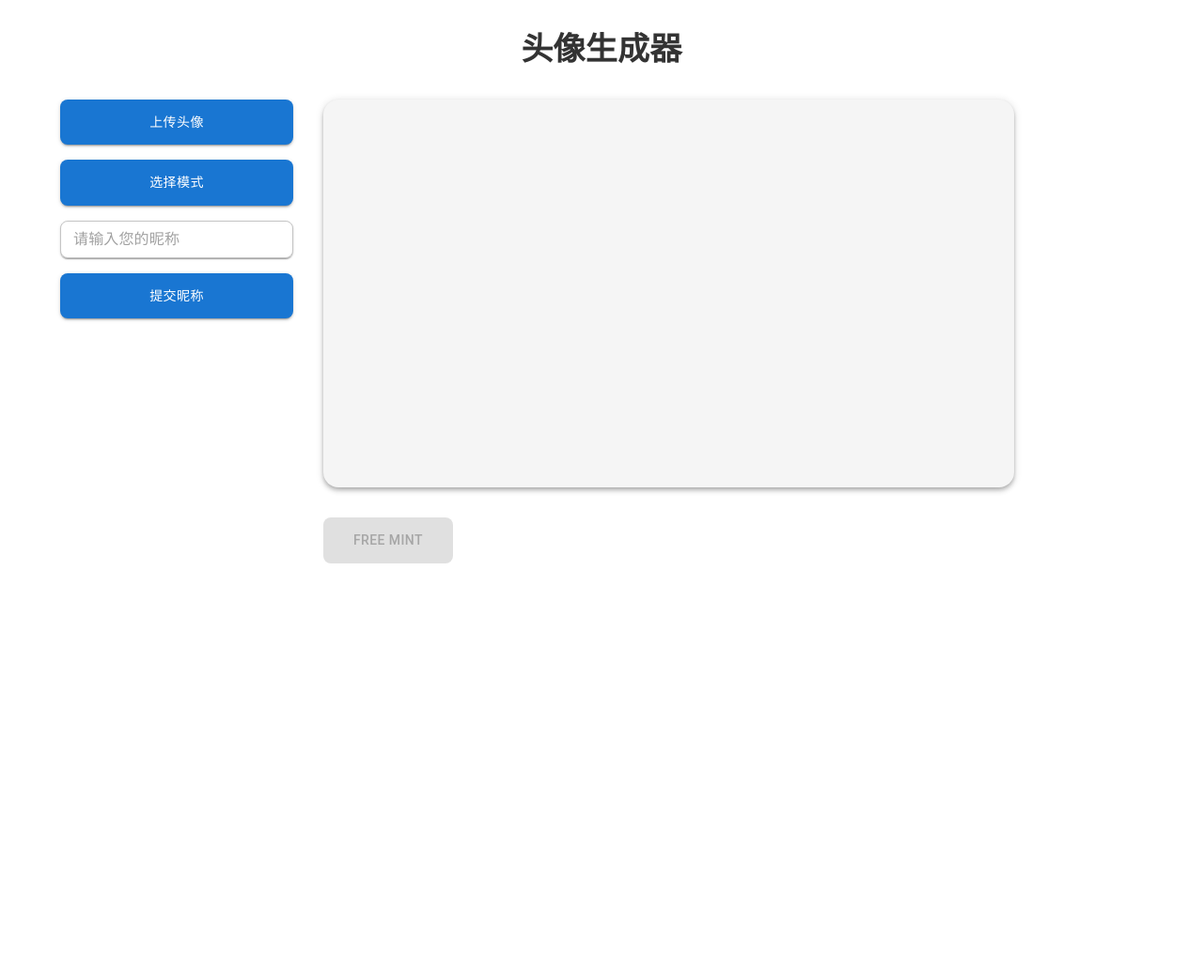
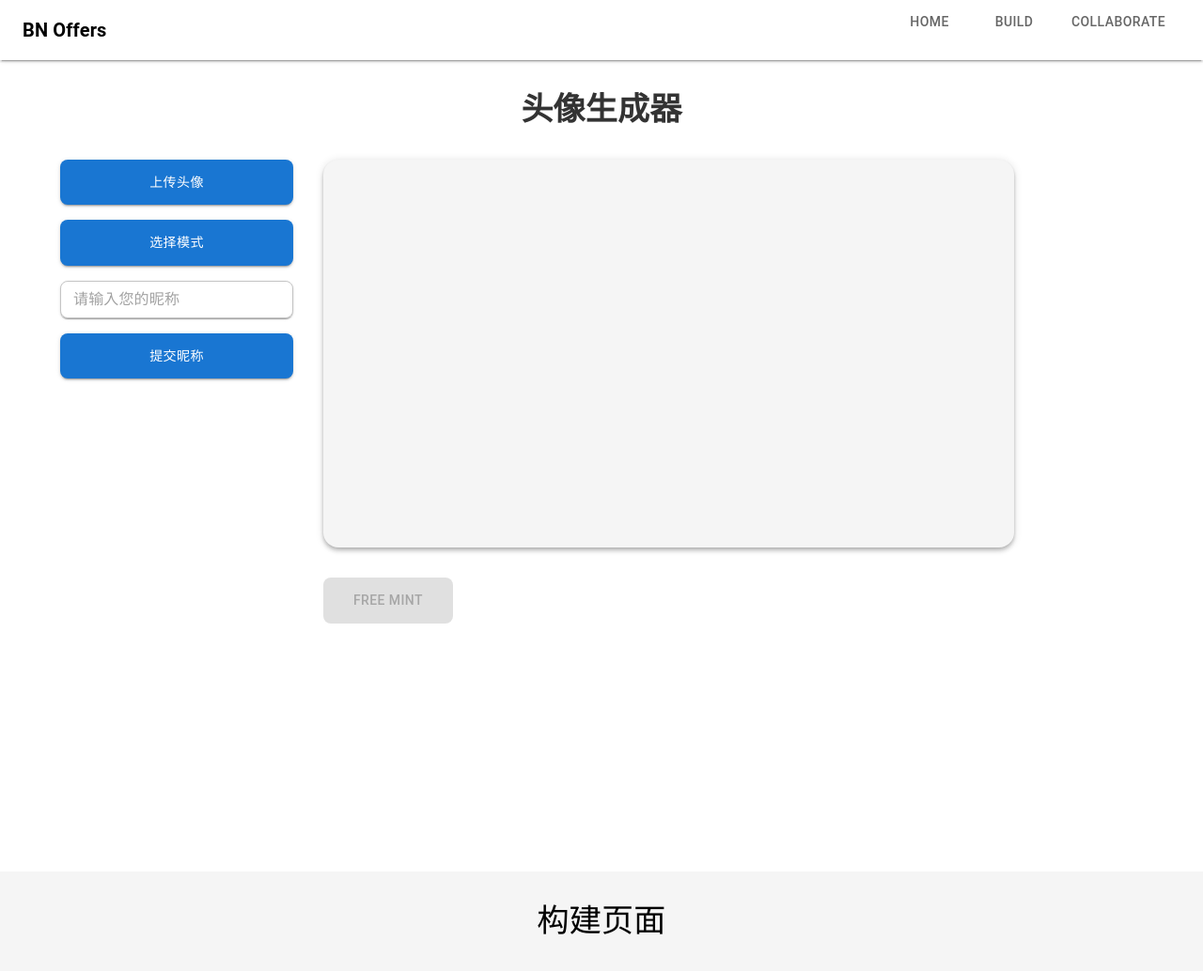
Before and after one commit to Lucas4MouthGauard/hotmapfun, a React (Create React App) app in the folder bnoffers/meme-generator/: page / in a window 1280 px wide. Shown: the top 1034 px of the page at 94% size. Before the commit the page ends 800 px from the top, so only its background shows below. Built offline with nearby package versions, Linux system fonts and the light colour scheme.

Commit message:
更新：添加感谢提示框和推特关注功能，优化UI交互

```diff
--- a/bnoffers/meme-generator/package.json
+++ b/bnoffers/meme-generator/package.json
@@ -5,6 +5,7 @@
   "dependencies": {
     "@emotion/react": "^11.14.0",
     "@emotion/styled": "^11.14.0",
+    "@mui/icons-material": "^7.1.1",
     "@mui/material": "^7.1.1",
     "@testing-library/dom": "^10.4.0",
     "@testing-library/jest-dom": "^6.6.3",
--- a/bnoffers/meme-generator/src/App.js
+++ b/bnoffers/meme-generator/src/App.js
@@ -1,14 +1,39 @@
 import React, { useState, useRef } from 'react';
-import { Box, Button, Paper, Dialog, DialogTitle, DialogContent, List, ListItem, ListItemButton, ListItemText, TextField, Container, Typography, Grid } from '@mui/material';
+import {
+  Box,
+  Button,
+  Paper,
+  Dialog,
+  DialogTitle,
+  DialogContent,
+  List,
+  ListItem,
+  ListItemButton,
+  ListItemText,
+  TextField,
+  Container,
+  Typography,
+  Grid,
+  AppBar,
+  Toolbar,
+  Tab,
+  Tabs,
+  DialogActions,
+  IconButton
+} from '@mui/material';
+import CloseIcon from '@mui/icons-material/Close';
 import html2canvas from 'html2canvas';
 
 function App() {
   const [avatar, setAvatar] = useState(null);
   const [background, setBackground] = useState(null);
   const [openDialog, setOpenDialog] = useState(false);
+  const [openThankDialog, setOpenThankDialog] = useState(false);
   const [nickname, setNickname] = useState('');
   const [displayNickname, setDisplayNickname] = useState('');
   const memeRef = useRef(null);
+  const buildRef = useRef(null);
+  const collaborateRef = useRef(null);
 
   const modeBackgrounds = {
     '模式1-入职': '/images/onboarding.png',
@@ -39,6 +64,7 @@ function App() {
         link.download = 'meme.png';
         link.href = canvas.toDataURL();
         link.click();
+        setOpenThankDialog(true);
       });
     }
   };
@@ -47,8 +73,33 @@ function App() {
     setDisplayNickname(nickname);
   };
 
+  const handleTabClick = (ref) => {
+    ref.current?.scrollIntoView({ behavior: 'smooth' });
+  };
+
+  const handleFollowTwitter = () => {
+    window.open('https://twitter.com/nineteen_888', '_blank');
+  };
+
   return (
-    <Container maxWidth="lg" sx={{ py: 4 }}>
+    <Box sx={{ display: 'flex', flexDirection: 'column', minHeight: '100vh' }}>
+      <AppBar position="fixed" sx={{ backgroundColor: 'white', color: 'black', boxShadow: 2 }}>
+        <Toolbar>
+          <Typography variant="h6" component="div" sx={{ flexGrow: 1, fontWeight: 'bold' }}>
+            BN Offers
+          </Typography>
+          <Tabs sx={{ minHeight: 64 }}>
+            <Tab label="Home" onClick={() => handleTabClick(memeRef)} />
+            <Tab label="Build" onClick={() => handleTabClick(buildRef)} />
+            <Tab label="Collaborate" onClick={() => handleTabClick(collaborateRef)} />
+          </Tabs>
+        </Toolbar>
+      </AppBar>
+
+      <Box sx={{ pt: 8 }}>
+        {/* Home Section */}
+        <Box ref={memeRef} sx={{ minHeight: '100vh', py: 4 }}>
+          <Container maxWidth="lg">
             <Typography variant="h4" component="h1" align="center" gutterBottom sx={{ mb: 4, fontWeight: 'bold', color: '#333' }}>
               头像生成器
             </Typography>
@@ -60,7 +111,7 @@ function App() {
                   flexDirection: 'column',
                   gap: 2,
                   position: 'sticky',
-            top: 20
+                  top: 100
                 }}>
                   <Button
                     variant="contained"
@@ -215,6 +266,27 @@ function App() {
                 </Box>
               </Grid>
             </Grid>
+          </Container>
+        </Box>
+
+        {/* Build Section */}
+        <Box ref={buildRef} sx={{ minHeight: '100vh', py: 4, bgcolor: '#f5f5f5' }}>
+          <Container maxWidth="lg">
+            <Typography variant="h4" component="h1" align="center" gutterBottom>
+              构建页面
+            </Typography>
+          </Container>
+        </Box>
+
+        {/* Collaborate Section */}
+        <Box ref={collaborateRef} sx={{ minHeight: '100vh', py: 4 }}>
+          <Container maxWidth="lg">
+            <Typography variant="h4" component="h1" align="center" gutterBottom>
+              协作页面
+            </Typography>
+          </Container>
+        </Box>
+      </Box>
 
       <Dialog
         open={openDialog}
@@ -247,7 +319,53 @@ function App() {
           </List>
         </DialogContent>
       </Dialog>
-    </Container>
+
+      <Dialog
+        open={openThankDialog}
+        onClose={() => setOpenThankDialog(false)}
+        PaperProps={{
+          sx: {
+            borderRadius: 2,
+            boxShadow: 4,
+            minWidth: '300px',
+            position: 'relative'
+          }
+        }}
+      >
+        <IconButton
+          aria-label="close"
+          onClick={() => setOpenThankDialog(false)}
+          sx={{
+            position: 'absolute',
+            right: 8,
+            top: 8,
+            color: (theme) => theme.palette.grey[500],
+          }}
+        >
+          <CloseIcon />
+        </IconButton>
+        <DialogTitle sx={{ textAlign: 'center', fontWeight: 'bold', pt: 3 }}>
+          感谢支持，创作不易
+        </DialogTitle>
+        <DialogActions sx={{ justifyContent: 'center', pb: 3 }}>
+          <Button
+            variant="contained"
+            onClick={handleFollowTwitter}
+            sx={{
+              py: 1,
+              px: 3,
+              borderRadius: 2,
+              boxShadow: 2,
+              '&:hover': {
+                boxShadow: 4
+              }
+            }}
+          >
+            快来关注我的 X 吧
+          </Button>
+        </DialogActions>
+      </Dialog>
+    </Box>
   );
 }
 
```
Also changed, not shown: 1 other file (tests, documents, lock files or other folders). Lines whose indentation alone changed are shown as unchanged.
